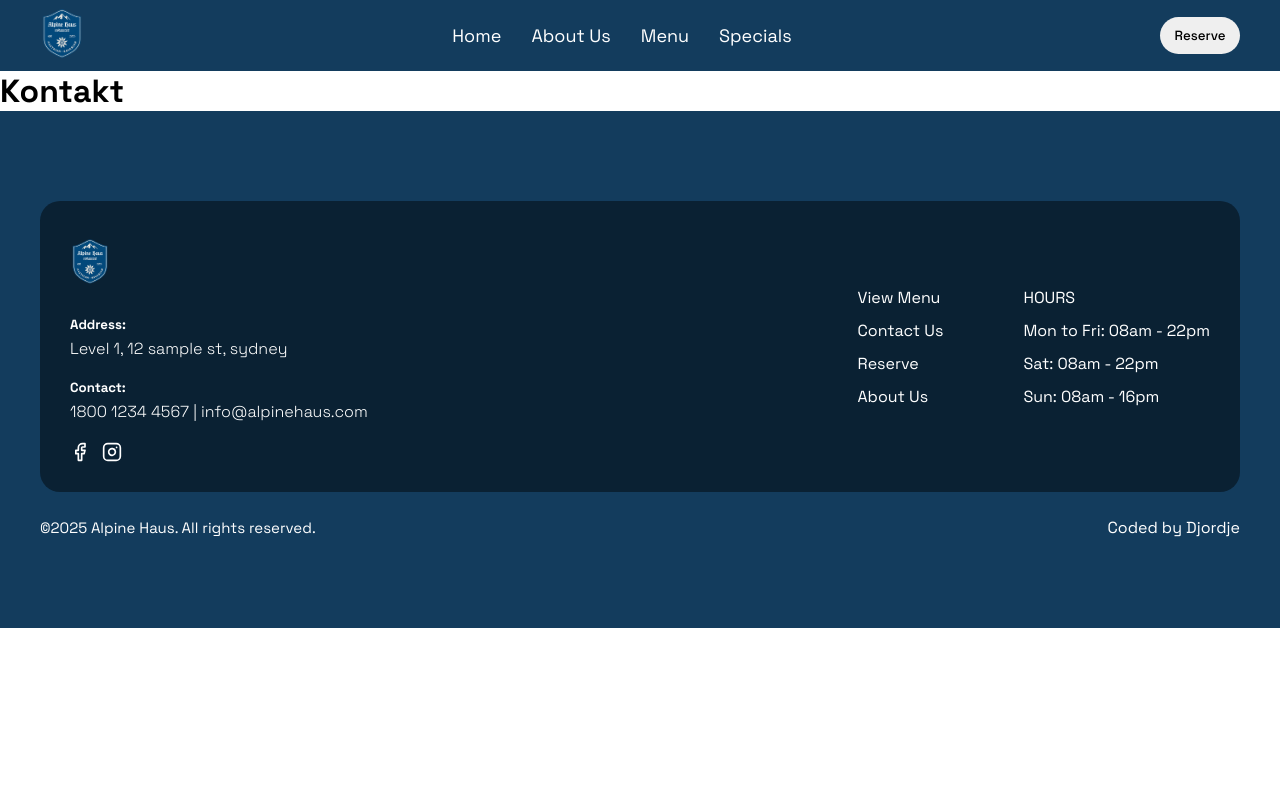
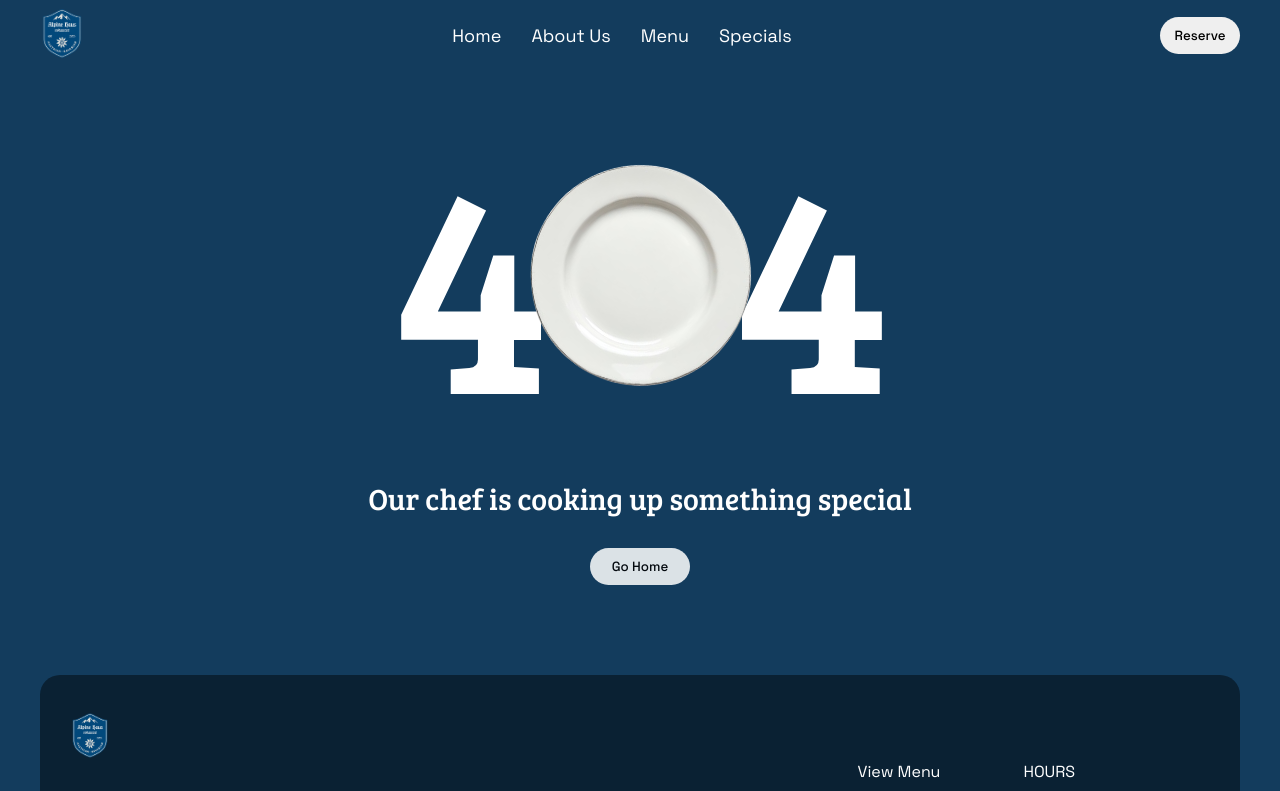
Before and after one commit to jovic-djordje/alpine-haus, a React (Vite) app: page /specials in a window 1280 px wide. Shown: the top 791 px of the page. Built offline with nearby package versions, Linux system fonts and the light colour scheme; a web font is replaced by a local one.

Commit message:
working on special page

```diff
--- a/src/assets/images.jsx
+++ b/src/assets/images.jsx
@@ -31,6 +31,7 @@ import drinkTwo from "./drink-two.png";
 import drinkThree from "./drink-three.png";
 import drinkFour from "./drink-four.png";
 import drinkFive from "./drink-five.png";
+import specialImg from "./special-img.png";
 
 const Logo = ({ className }) => {
   return <img src={logo} alt="alpine haus logo" className={className} />;
@@ -226,6 +227,10 @@ const DrinkFive = ({ className }) => {
   );
 };
 
+const SpecialImg = ({ className }) => {
+  return <img src={specialImg} alt="white plate" className={className} />;
+};
+
 export {
   Logo,
   HeroImage,
@@ -260,4 +265,5 @@ export {
   DrinkThree,
   DrinkFour,
   DrinkFive,
+  SpecialImg,
 };
--- a/src/pages/About/About.jsx
+++ b/src/pages/About/About.jsx
@@ -45,7 +45,7 @@ const About = () => {
               atmosphere for all.
             </p>
             <div className="about-btn-holder about-btn-holder-about-page">
-              <Link className="specials-link">
+              <Link to="/specials" className="specials-link">
                 <button className=" about-btn about-contact-btn about-page-btn">
                   Today's Specials
                   <IoIosArrowForward className="about-btn-icon" />
--- a/src/pages/Specials/Specials.jsx
+++ b/src/pages/Specials/Specials.jsx
@@ -1,5 +1,27 @@
+import { SpecialImg } from "../../assets/images";
+import { Link } from "react-router-dom";
+import "./specials.style.css";
+
 const Specials = () => {
-  return <h1>Kontakt</h1>;
+  return (
+    <main>
+      <section className="specials">
+        <div className="specials-holder sections-holder">
+          <div className="specials-header-holder">
+            <h1>4</h1>
+            <SpecialImg className="special-img rotating-plate" />
+            <h1>4</h1>
+          </div>
+          <h2 className="special-text">
+            Our chef is cooking up something special
+          </h2>
+          <Link to="/#top" className="special-link">
+            <button className="special-btn hero-btn">Go Home</button>
+          </Link>
+        </div>
+      </section>
+    </main>
+  );
 };
 
 export default Specials;
--- /dev/null
+++ b/src/pages/Specials/specials.style.css
@@ -0,0 +1,78 @@
+.specials {
+  background-color: hsl(207, 66%, 22%);
+}
+
+.specials-holder {
+  display: flex;
+  flex-direction: column;
+  justify-content: center;
+  align-items: center;
+  max-width: 600px;
+  width: 100%;
+  justify-self: center;
+  text-align: center;
+  width: 95%;
+}
+
+.specials-header-holder {
+  display: flex;
+  justify-content: center;
+  align-items: center;
+  width: 100%;
+}
+
+.specials-header-holder h1 {
+  font-family: "Bree Serif";
+  font-size: 300px;
+  color: hsl(0, 0%, 100%);
+}
+
+.special-img {
+  max-width: 300px;
+  width: 100%;
+  margin: 0px -60px;
+  z-index: 1;
+}
+
+.special-text {
+  font-family: "Bree Serif";
+  color: hsl(0, 0%, 100%);
+  font-size: 30px;
+  margin-bottom: 30px;
+}
+
+.special-link {
+  max-width: 150px;
+  width: 100%;
+}
+
+.special-btn {
+  background-color: hsl(0, 0%, 100%);
+  color: hsl(0, 0%, 0%);
+  width: 100%;
+  font-weight: 500;
+}
+
+.rotating-plate {
+  animation: rotate 3s linear infinite;
+}
+
+@keyframes rotate {
+  from {
+    transform: rotate(0deg);
+  }
+  to {
+    transform: rotate(360deg);
+  }
+}
+
+@media screen and (max-width: 520px) {
+  .specials-header-holder h1 {
+    font-size: 200px;
+  }
+
+  .special-img {
+    max-width: 200px;
+    margin: 0px -35px;
+  }
+}
```
Also changed, not shown: src/pages/Specials/specials.style.jsx (deleted).
